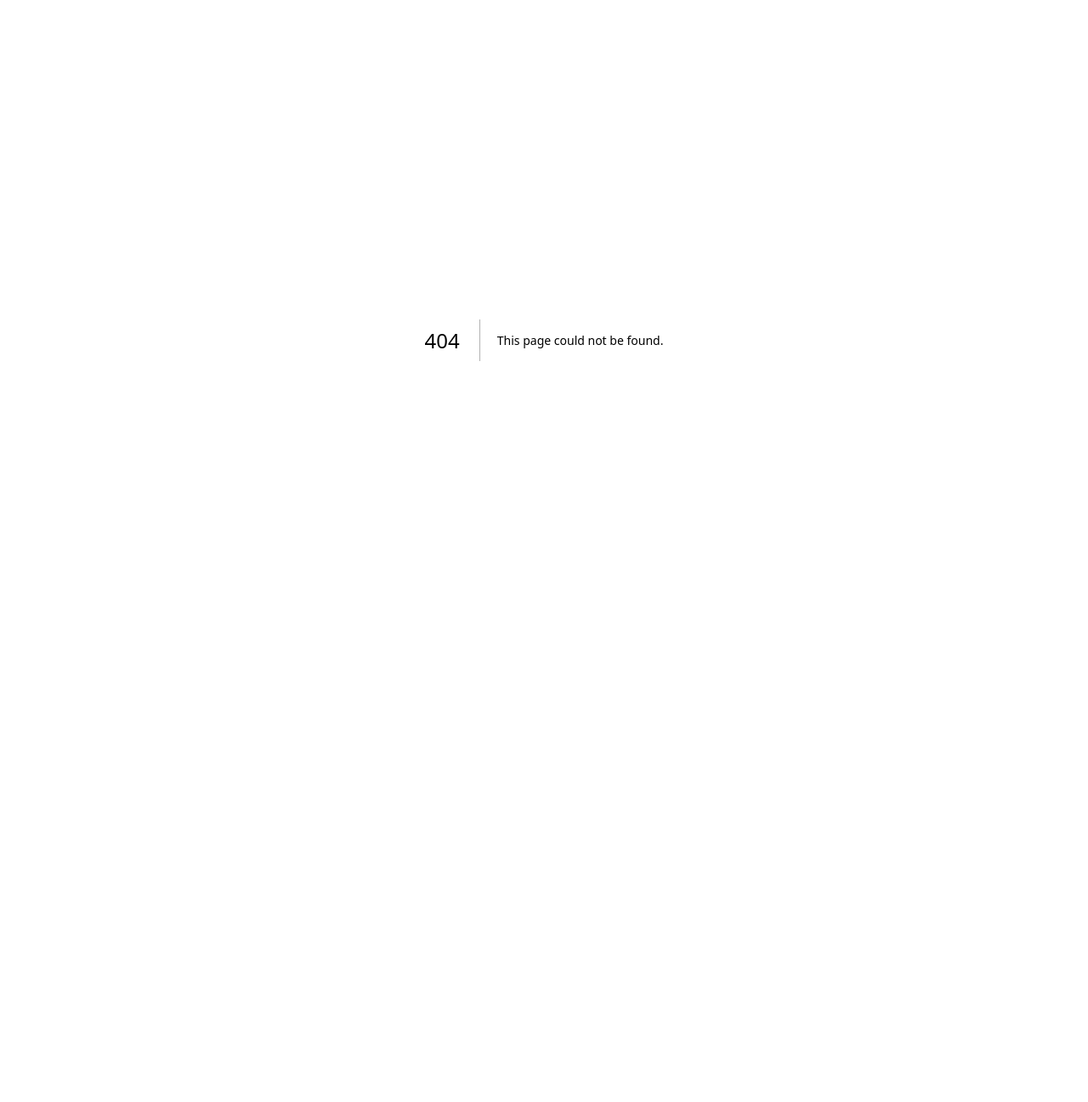
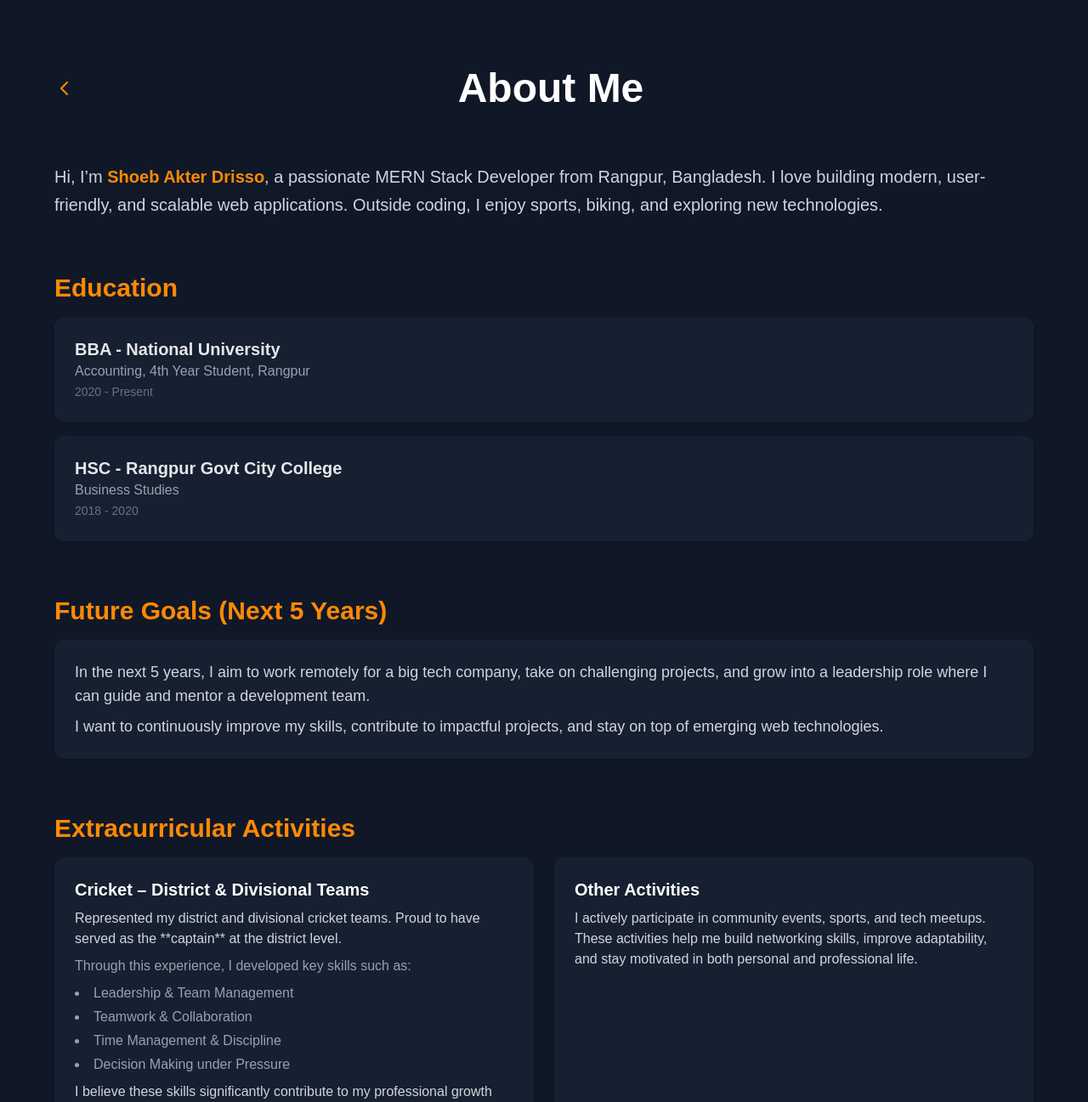
Before and after one commit to sadrisso/New-Portfolio, a Next.js app: page /about in a window 1280 px wide. Before the commit this address had no page. Shown: the top 1297 px of the page at 85% size. Before the commit the page ends 800 px from the top, so only its background shows below. Built offline with nearby package versions, Linux system fonts and the light colour scheme.

Commit message:
added know more about me route with content

```diff
--- /dev/null
+++ b/src/app/about/page.tsx
@@ -0,0 +1,197 @@
+"use client";
+
+import React from "react";
+import { motion } from "framer-motion";
+import { useRouter } from "next/navigation";
+
+export default function AboutMe() {
+  const router = useRouter();
+
+  // Animation helper
+  const fadeUp = (delay: number) => ({
+    initial: { opacity: 0, y: 40 },
+    whileInView: { opacity: 1, y: 0 },
+    transition: { duration: 0.8, delay },
+    viewport: { once: true },
+  });
+
+  return (
+    <section className="bg-gray-900 text-gray-200 min-h-screen px-6 md:px-12 py-20">
+      <div className="max-w-6xl mx-auto space-y-16">
+        {/* Intro with Back Button */}
+        <motion.div
+          {...fadeUp(0)}
+          className="flex items-center justify-between"
+        >
+          {/* Back Arrow */}
+          <button
+            onClick={() => router.push("/")}
+            className="text-orange-400 hover:text-white transition-colors"
+          >
+            <svg
+              xmlns="http://www.w3.org/2000/svg"
+              className="h-6 w-6"
+              fill="none"
+              viewBox="0 0 24 24"
+              stroke="currentColor"
+            >
+              <path
+                strokeLinecap="round"
+                strokeLinejoin="round"
+                strokeWidth={2}
+                d="M15 19l-7-7 7-7"
+              />
+            </svg>
+          </button>
+
+          {/* Title */}
+          <h1 className="text-4xl md:text-5xl font-extrabold text-white ml-4">
+            About Me
+          </h1>
+
+          {/* Empty space to balance flex */}
+          <div className="w-6" />
+        </motion.div>
+
+        {/* Intro Paragraph */}
+        <motion.p
+          {...fadeUp(0.1)}
+          className="text-lg md:text-xl text-gray-300 leading-relaxed"
+        >
+          Hi, I’m{" "}
+          <span className="text-orange-400 font-semibold">
+            Shoeb Akter Drisso
+          </span>
+          , a passionate MERN Stack Developer from Rangpur, Bangladesh. I love
+          building modern, user-friendly, and scalable web applications. Outside
+          coding, I enjoy sports, biking, and exploring new technologies.
+        </motion.p>
+
+
+
+        {/* Education */}
+        <motion.div {...fadeUp(0.3)}>
+          <h2 className="text-3xl font-bold text-orange-400 mb-4">Education</h2>
+          <div className="space-y-4">
+            <div className="bg-gray-800/50 p-6 rounded-xl shadow-md hover:bg-gray-800 transition">
+              <h3 className="text-xl font-semibold">
+                BBA - National University
+              </h3>
+              <p className="text-gray-400">
+                Accounting, 4th Year Student, Rangpur
+              </p>
+              <span className="text-sm text-gray-500">2020 - Present</span>
+            </div>
+            <div className="bg-gray-800/50 p-6 rounded-xl shadow-md hover:bg-gray-800 transition">
+              <h3 className="text-xl font-semibold">
+                HSC - Rangpur Govt City College
+              </h3>
+              <p className="text-gray-400">Business Studies</p>
+              <span className="text-sm text-gray-500">2018 - 2020</span>
+            </div>
+          </div>
+        </motion.div>
+
+
+
+        {/* Future Goals */}
+        <motion.div {...fadeUp(0.7)}>
+          <h2 className="text-3xl font-bold text-orange-400 mb-4">
+            Future Goals (Next 5 Years)
+          </h2>
+          <div className="bg-gray-800/50 p-6 rounded-xl shadow-md hover:bg-gray-800 transition space-y-2">
+            <p className="text-gray-300 text-lg">
+              In the next 5 years, I aim to work remotely for a big tech
+              company, take on challenging projects, and grow into a leadership
+              role where I can guide and mentor a development team.
+            </p>
+            <p className="text-gray-300 text-lg">
+              I want to continuously improve my skills, contribute to impactful
+              projects, and stay on top of emerging web technologies.
+            </p>
+          </div>
+        </motion.div>
+
+
+
+        {/* Extracurricular Activities */}
+        <motion.div {...fadeUp(0.6)}>
+          <h2 className="text-3xl font-bold text-orange-400 mb-4">
+            Extracurricular Activities
+          </h2>
+
+          <div className="grid grid-cols-1 md:grid-cols-2 gap-6">
+            {/* Cricket Achievement Card */}
+            <div className="bg-gray-800/50 p-6 rounded-xl shadow-md hover:bg-gray-800 transition">
+              <h3 className="text-xl font-semibold text-white mb-2">
+                Cricket – District & Divisional Teams
+              </h3>
+              <p className="text-gray-300 mb-2">
+                Represented my district and divisional cricket teams. Proud to
+                have served as the **captain** at the district level.
+              </p>
+              <p className="text-gray-400">
+                Through this experience, I developed key skills such as:
+              </p>
+              <ul className="list-disc list-inside text-gray-400 mt-2 space-y-1">
+                <li>Leadership & Team Management</li>
+                <li>Teamwork & Collaboration</li>
+                <li>Time Management & Discipline</li>
+                <li>Decision Making under Pressure</li>
+              </ul>
+              <p className="text-gray-300 mt-2">
+                I believe these skills significantly contribute to my
+                professional growth and enhance my ability to work in
+                team-oriented environments.
+              </p>
+            </div>
+
+            {/* Optional: Add Another Activity Card */}
+            <div className="bg-gray-800/50 p-6 rounded-xl shadow-md hover:bg-gray-800 transition">
+              <h3 className="text-xl font-semibold text-white mb-2">
+                Other Activities
+              </h3>
+              <p className="text-gray-300">
+                I actively participate in community events, sports, and tech
+                meetups. These activities help me build networking skills,
+                improve adaptability, and stay motivated in both personal and
+                professional life.
+              </p>
+            </div>
+          </div>
+        </motion.div>
+
+
+
+        {/* Hobbies */}
+        <motion.div {...fadeUp(0.5)}>
+          <h2 className="text-3xl font-bold text-orange-400 mb-4">Hobbies</h2>
+          <div className="grid grid-cols-2 md:grid-cols-4 gap-6">
+            {["Cricket", "Cycling", "Traveling", "Programming"].map(
+              (hobby, idx) => (
+                <div
+                  key={idx}
+                  className="bg-gray-800/50 p-4 rounded-xl shadow-md text-center hover:bg-gray-800 transition"
+                >
+                  <p className="text-gray-300 font-medium">{hobby}</p>
+                </div>
+              )
+            )}
+          </div>
+        </motion.div>
+
+
+
+        {/* Call to Action */}
+        <motion.div {...fadeUp(0.9)} className="text-center mt-10">
+          <a
+            href="#contact"
+            className="inline-block px-8 py-4 rounded-lg border-2 border-orange-500 text-orange-500 font-medium text-lg transition-colors duration-300 hover:bg-orange-500 hover:text-white"
+          >
+            Get in Touch
+          </a>
+        </motion.div>
+      </div>
+    </section>
+  );
+}
--- a/src/app/components/About.tsx
+++ b/src/app/components/AboutSection.tsx
@@ -3,20 +3,20 @@
 import { motion } from "framer-motion";
 import Image from "next/image";
 
-export default function About() {
+export default function AboutSection() {
   return (
     <section
       id="about"
       className="relative bg-gradient-to-b from-black via-gray-900 to-gray-900 text-gray-200 py-20 md:py-28 px-6 lg:px-12"
     >
-      <div className="max-w-7xl mx-auto grid grid-cols-1 lg:grid-cols-2 gap-8 items-center justify-center">
+      <div className="max-w-7xl mx-auto grid grid-cols-1 lg:grid-cols-2 items-center justify-center px-2">
         {/* Left - Image */}
         <motion.div
           initial={{ opacity: 0, x: -40 }}
           whileInView={{ opacity: 1, x: 0 }}
           transition={{ duration: 0.8 }}
           viewport={{ once: true }}
-          className="flex justify-center"
+          className="flex justify-center items-center flex-col gap-3"
         >
           <div className="relative w-64 h-64 lg:w-80 lg:h-80 rounded-2xl overflow-hidden shadow-xl ring-2 ring-orange-500/40">
             <Image
@@ -26,6 +26,12 @@ export default function About() {
               className="object-cover opacity-90 scale-110 hover:scale-125 transition-transform duration-500"
             />
           </div>
+          <a
+            href="/about"
+            className="bg-gray-800/50 rounded-lg p-4 text-center hover:bg-gray-800 transition text-gray-400"
+          >
+            More About Me
+          </a>
         </motion.div>
 
         {/* Right - Content */}
--- a/src/app/page.tsx
+++ b/src/app/page.tsx
@@ -1,13 +1,15 @@
-import About from "./components/About";
+import AboutSection from "./components/AboutSection";
 import Hero from "./components/Hero";
 
 export default function Home() {
   return (
     <div>
-      <Hero />
+      <div>
+        <Hero />
+      </div>
 
       <div>
-        <About />
+        <AboutSection />
       </div>
     </div>
   );
```
